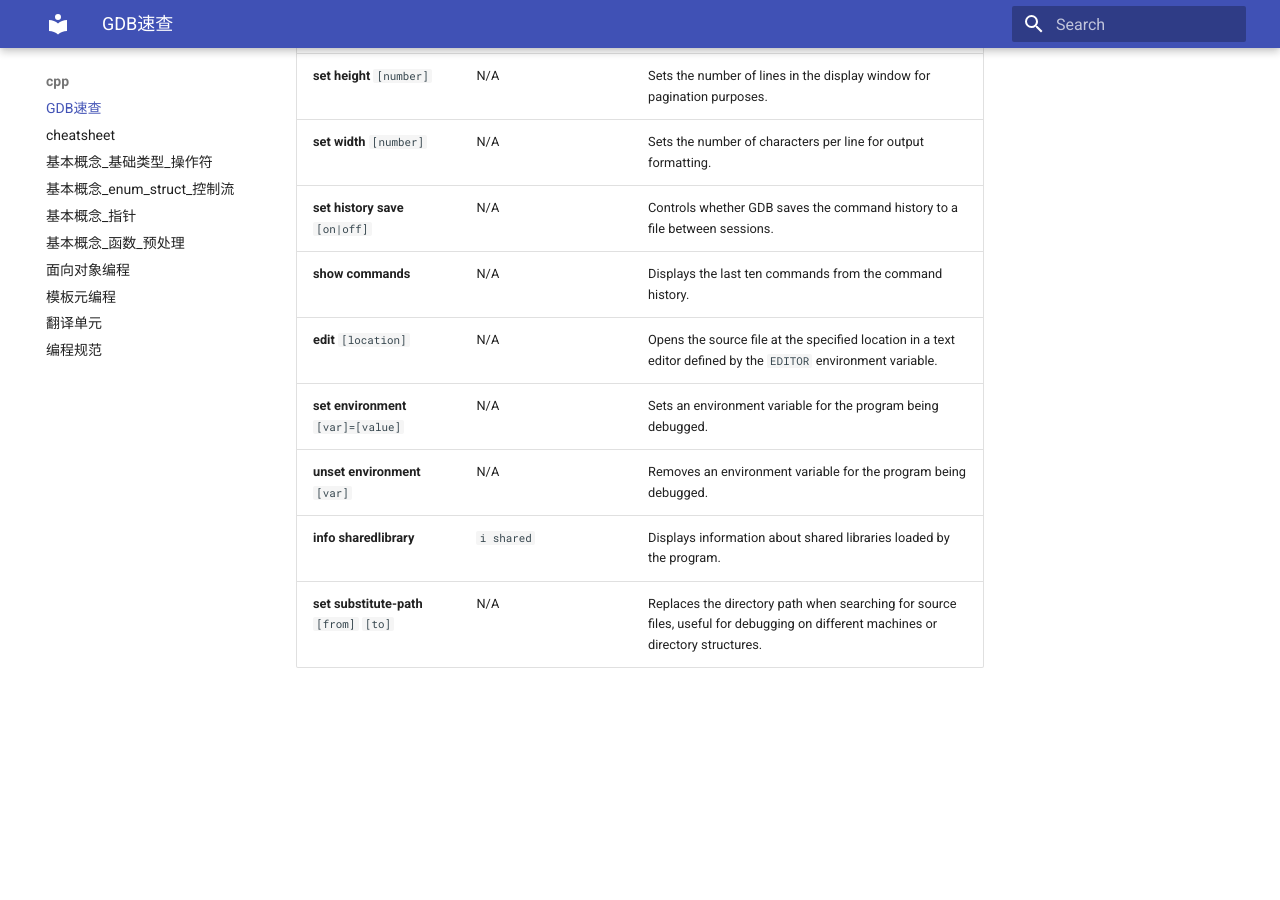
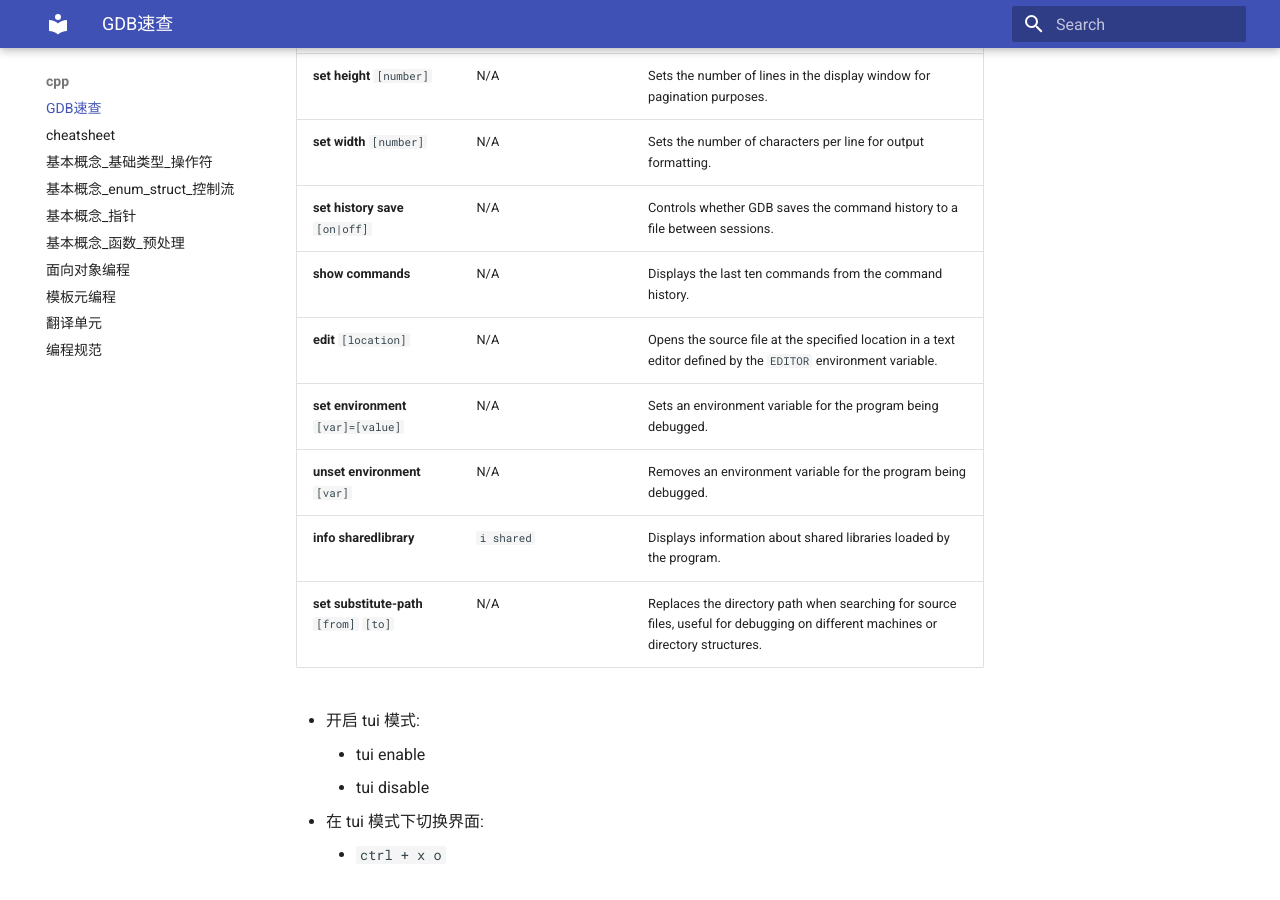
Before and after one commit to ymma98/technotes, an MkDocs documentation site: the page built from docs/cpp/GDB速查.md, in a window 1280 px wide and 900 px high, scrolled down 5464 px. Built offline with MkDocs 1.6.1 and Material for MkDocs 9.7.7, drawn with Linux system fonts in a browser that asks for light colours; before the commit the page ends 6172 px from its top, so only the background shows below that.

Commit message:
docs/cpp/GDB速查.md updated from https://stackedit.cn/

```diff
--- a/docs/cpp/GDB速查.md
+++ b/docs/cpp/GDB速查.md
@@ -100,6 +100,14 @@
 | **set substitute-path** `[from]` `[to]` | N/A                           | Replaces the directory path when searching for source files, useful for debugging on different machines or directory structures.                                 |
 
 
+* 开启 tui 模式:
+	* tui enable
+	* tui disable
+
+* 在 tui 模式下切换界面:
+	* `ctrl + x o`
+
+
 <!--stackedit_data:
-eyJoaXN0b3J5IjpbLTI5Mjk3MDA1Ml19
+eyJoaXN0b3J5IjpbLTgyODY3NTY3LC0yOTI5NzAwNTJdfQ==
 -->
```
